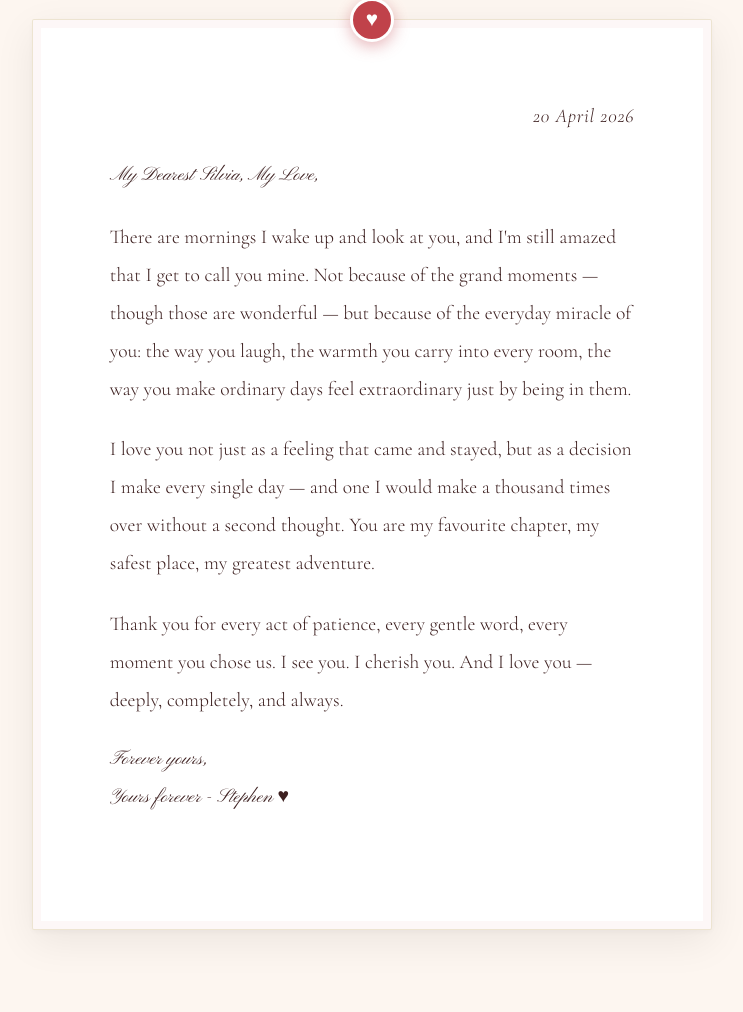
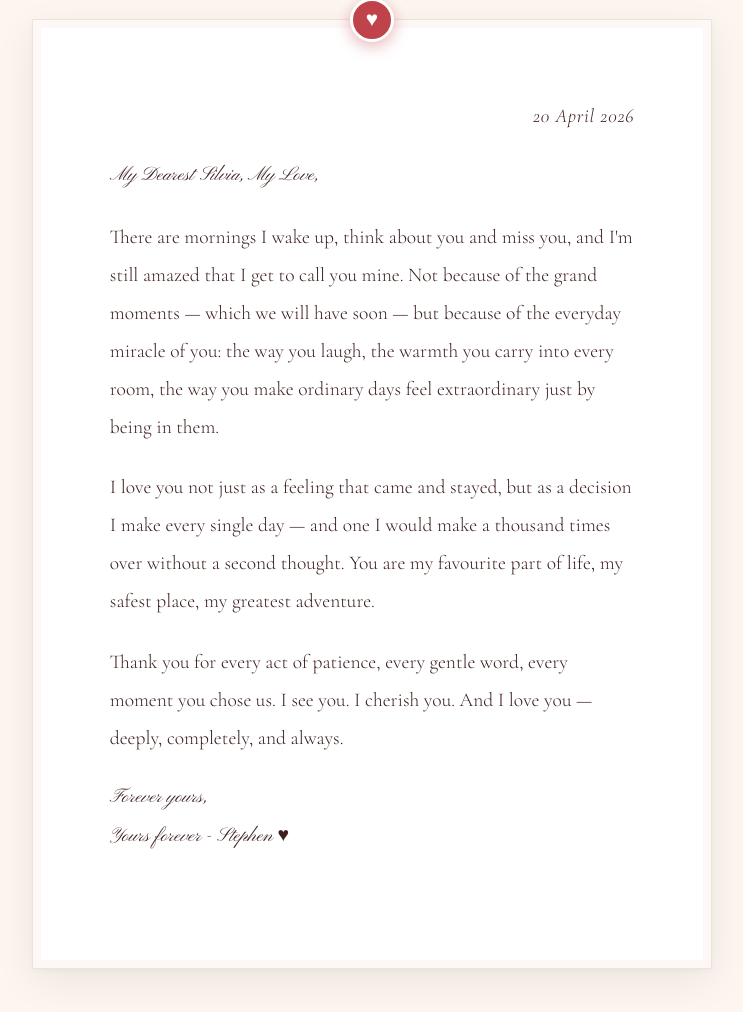
Before and after one commit to sghimira/Silvia, a plain HTML site: page index.html in a window 1280 px wide. Shown: the part 861-1873 px from the top of the page, without its empty margins (268-1011 px from the left). Drawn offline with nearby package versions, Linux system fonts and the light colour scheme.

Commit message:
Revise letter text for emotional clarity
Updated the letter content to reflect changes in wording and sentiment.

```diff
--- a/index.html
+++ b/index.html
@@ -352,8 +352,8 @@
   <div class="letter" id="letter">
     <p class="letter-date" id="letterDate"></p>
     <p class="letter-salutation">My Dearest Silvia, My Love,</p>
-    <p>There are mornings I wake up and look at you, and I'm still amazed that I get to call you mine. Not because of the grand moments — though those are wonderful — but because of the everyday miracle of you: the way you laugh, the warmth you carry into every room, the way you make ordinary days feel extraordinary just by being in them.</p>
-    <p>I love you not just as a feeling that came and stayed, but as a decision I make every single day — and one I would make a thousand times over without a second thought. You are my favourite chapter, my safest place, my greatest adventure.</p>
+    <p>There are mornings I wake up, think about you and miss you, and I'm still amazed that I get to call you mine. Not because of the grand moments — which we will have soon — but because of the everyday miracle of you: the way you laugh, the warmth you carry into every room, the way you make ordinary days feel extraordinary just by being in them.</p>
+    <p>I love you not just as a feeling that came and stayed, but as a decision I make every single day — and one I would make a thousand times over without a second thought. You are my favourite part of life, my safest place, my greatest adventure.</p>
     <p>Thank you for every act of patience, every gentle word, every moment you chose us. I see you. I cherish you. And I love you — deeply, completely, and always.</p>
     <p class="letter-close">
       Forever yours,<br>
```
